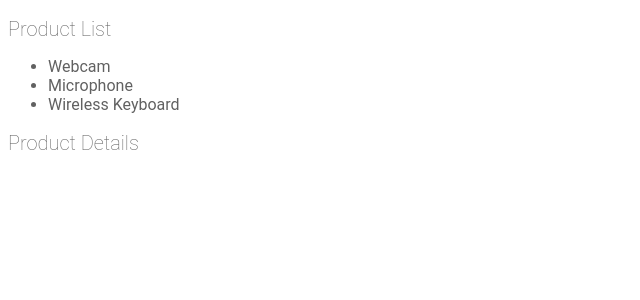
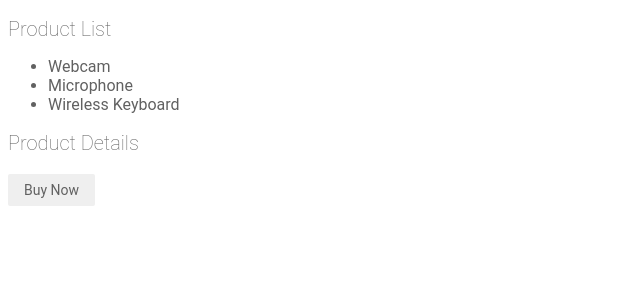
Before and after one commit to C00P3R14/stackblitz-starters-hsbzhz, an Angular app: page / in a window 1280 px wide. Shown: the top 300 px of the page, without its empty margins (0-640 px from the left). Built offline with nearby package versions, Linux system fonts and the light colour scheme.

Commit message:
Output Binding ch04

```diff
--- a/src/app/products/product-detail/product-detail.component.html
+++ b/src/app/products/product-detail/product-detail.component.html
@@ -1,2 +1,3 @@
 <h2>Product Details</h2>
 <h3>{{name}}</h3>
+<button (click)="buy()">Buy Now</button>
--- a/src/app/products/product-detail/product-detail.component.ts
+++ b/src/app/products/product-detail/product-detail.component.ts
@@ -1,4 +1,4 @@
-import { Component,Input } from '@angular/core';
+import { Component,Input,Output, EventEmitter } from '@angular/core';
 
 @Component({
   selector: 'app-product-detail',
@@ -7,5 +7,10 @@ import { Component,Input } from '@angular/core';
 })
 export class ProductDetailComponent {
   @Input() name = ''
+  @Output() bought = new EventEmitter();
+
+  buy() {
+    this.bought.emit();
+  }
 
 }
--- a/src/app/products/product-list/product-list.component.html
+++ b/src/app/products/product-list/product-list.component.html
@@ -4,4 +4,4 @@
     <li (click)="selectedProduct = 'Microphone'">Microphone</li>
     <li (click)="selectedProduct = 'Wireless Keyboard'">Wireless Keyboard</li>
 </ul>
-<app-product-detail [name]="selectedProduct"></app-product-detail>
+<app-product-detail [name]="selectedProduct" (bought)="onBuy()"></app-product-detail>
--- a/src/app/products/product-list/product-list.component.ts
+++ b/src/app/products/product-list/product-list.component.ts
@@ -7,4 +7,7 @@ import { Component } from '@angular/core';
 })
 export class ProductListComponent {
   selectedProduct = '';
+  onBuy() {
+    window.alert(`You just bought ${this.selectedProduct}`)
+  }
 }
```
